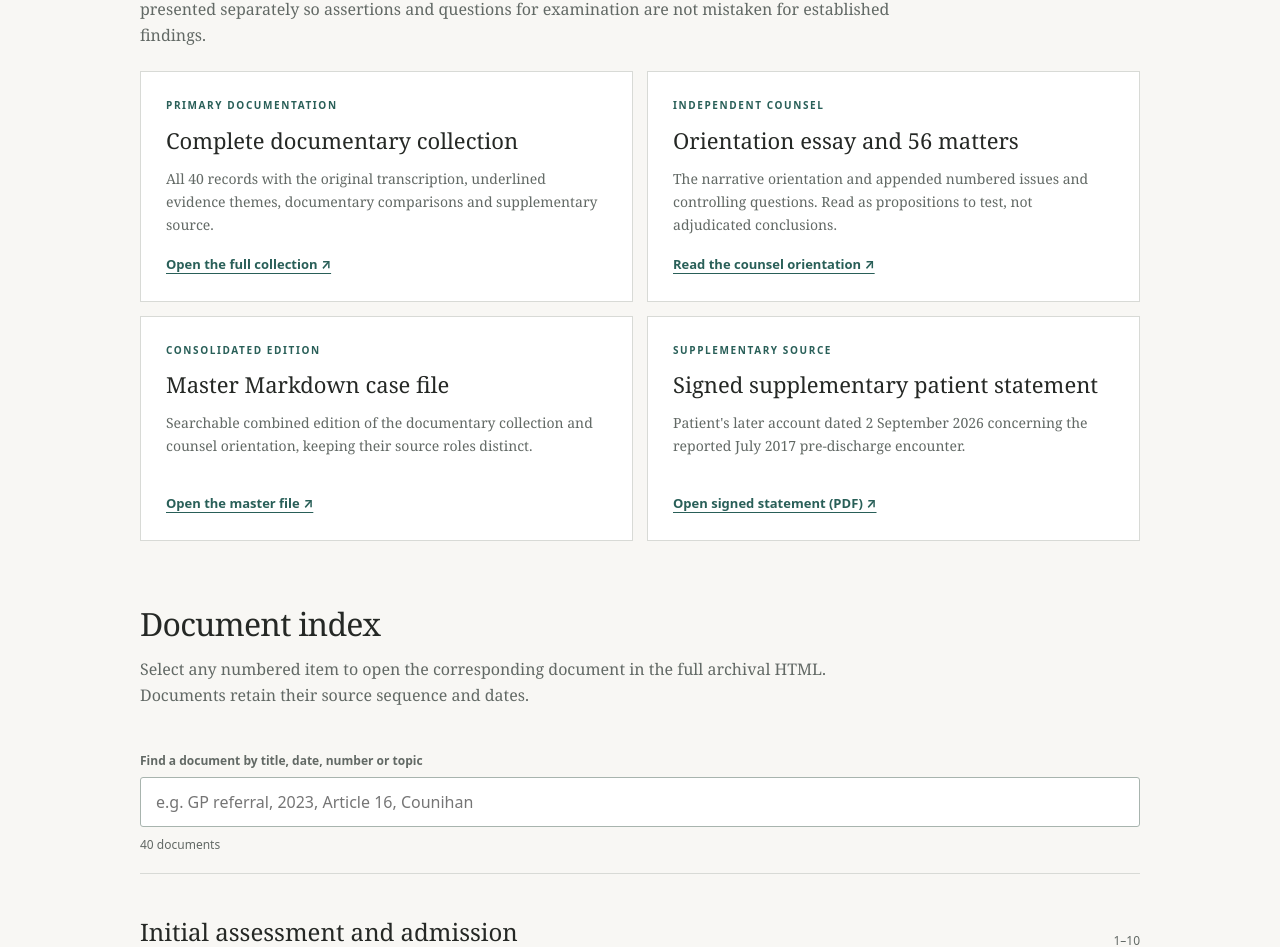
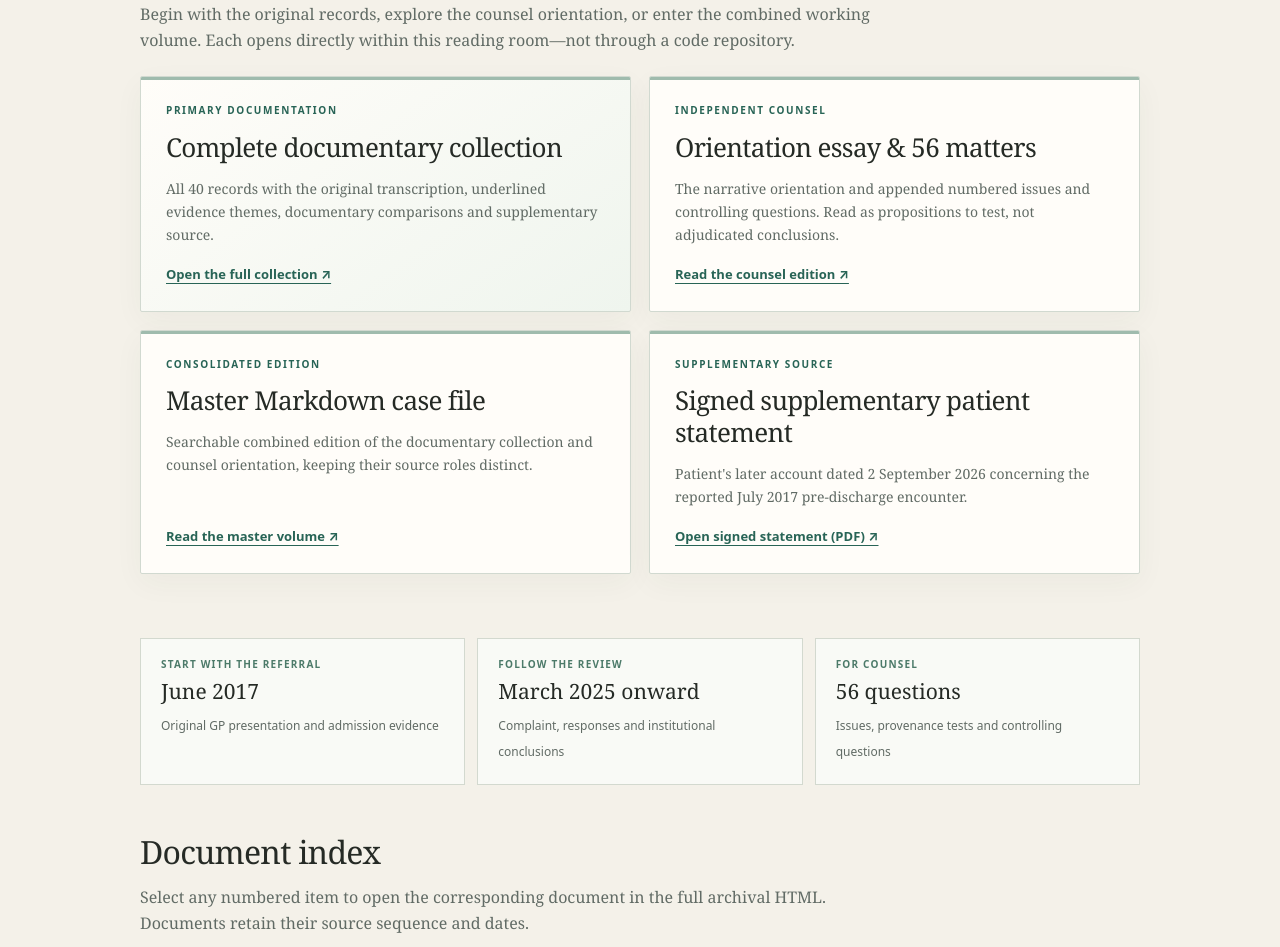
Before and after one commit to TitanicParker/Ms-Tansey, a plain HTML site: page index.html in a window 1280 px wide. Shown: the part 726-1673 px from the top of the page. Drawn offline with Linux system fonts and the light colour scheme.

Commit message:
Refine counsel reading room and remove repository links

```diff
--- a/index.html
+++ b/index.html
@@ -16,20 +16,34 @@ main{padding:42px 0 95px}h2{font-weight:400;font-size:32px;letter-spacing:-.025e
 .assets{margin-top:48px;border-top:1px solid var(--line);padding-top:29px}.asset-list{display:grid;grid-template-columns:repeat(2,minmax(0,1fr));gap:9px}.asset-list a{background:white;border:1px solid var(--line);padding:12px 15px;text-decoration:none;font-size:14px}.asset-list a:hover{text-decoration:underline}footer{border-top:1px solid var(--line);padding:28px 0 45px;font-size:12px;color:var(--muted)}footer p{max-width:780px}footer a{text-decoration:underline}
 @media(max-width:700px){.featured,.asset-list{grid-template-columns:1fr}.hero{padding:47px 0 40px}.doc a{grid-template-columns:30px 1fr 14px;gap:8px}.doc time{grid-column:2;text-align:left}.doc a>span:last-child{grid-column:3;grid-row:1}.feature{min-height:unset}.museum{font-size:11px}}
 @media print{.top,.search-panel{display:none}.hero{padding-top:10px}main{padding-top:15px}.feature{break-inside:avoid}.shelf{break-inside:auto}.doc a{padding:7px 0}}
+
+/* Editorial refinement: quiet gallery-like reading environment */
+:root{--paper:#f4f1e9;--white:#fffdf9;--ink:#252a25;--muted:#616b65;--line:#d8d9d0;--accent:#286456}
+body{background:linear-gradient(150deg,#e6eee7 0,transparent 460px),var(--paper)}
+.top{background:#fffdf9}.brand{letter-spacing:.11em}.hero{position:relative;overflow:hidden;min-height:340px;background:radial-gradient(ellipse at 92% 14%,rgba(46,104,85,.14),transparent 36%),linear-gradient(120deg,#f8f7f0,#e8eee7 90%)}.hero:after{content:"";position:absolute;right:-75px;bottom:-260px;width:520px;height:520px;border:1px solid rgba(55,105,91,.23);border-radius:50%;pointer-events:none}.hero .wrap{position:relative;z-index:1}.hero h1{max-width:880px}.hero .intro{max-width:730px}.meta{gap:9px}.pill{background:rgba(255,255,255,.64);border-color:#c5d0c8;color:#456056}
+.featured{gap:18px}.feature{position:relative;overflow:hidden;border-color:#d1d9d0;border-radius:2px;box-shadow:0 9px 30px rgba(38,58,45,.045);transition:transform .2s,box-shadow .2s}.feature:before{content:"";position:absolute;top:0;left:0;right:0;height:3px;background:#9fbbad}.feature:nth-child(1){background:linear-gradient(145deg,#fffdf9,#eff5ee)}.feature:hover{transform:translateY(-2px);box-shadow:0 17px 40px rgba(38,58,45,.09)}.feature h3{font-size:26px;letter-spacing:-.025em}.feature .action{font-size:13px}.action:focus-visible{outline:3px solid var(--accent)}
+.doc a{transition:background .15s}.doc .no{font-variant-numeric:tabular-nums}.search-panel{background:rgba(244,241,233,.96);backdrop-filter:blur(12px)}.section-head h3{letter-spacing:-.02em}
+.routes{display:grid;grid-template-columns:repeat(3,minmax(0,1fr));gap:12px;margin:0 0 48px}.route{display:block;padding:18px 20px 20px;text-decoration:none;border:1px solid #d3d9cf;background:#f9faf6}.route:hover{background:#eaf1e9}.route small{display:block;font:700 10px system-ui,sans-serif;text-transform:uppercase;letter-spacing:.12em;color:#4c7a69}.route strong{display:block;font:400 21px/1.25 Georgia,serif;margin:7px 0}.route span{font:12px/1.5 system-ui,sans-serif;color:var(--muted)}
+@media(max-width:700px){.routes{grid-template-columns:1fr}.hero{min-height:auto}.feature h3{font-size:23px}}
 </style>
 </head>
 <body>
 <a class="skip" href="#main">Skip to collection</a>
-<header class="top"><div class="wrap"><a class="brand" href="./">DOCUMENTARY CASE / 2017–2026</a><a class="museum" href="https://titanicparker.github.io/">← Project Museum</a></div></header>
-<div class="hero"><div class="wrap"><div class="eyebrow">Documentary record · Indexed source collection</div><h1>The Unanswered Referral and the Authority of the Record</h1><p class="intro">An accessible reading directory for original clinical and institutional documentation, counsel orientation, and a 56-matter register for independent examination.</p><div class="meta"><span class="pill">40 numbered documents</span><span class="pill">2017–2026</span><span class="pill">56 matters for examination</span><span class="pill">Original sources retained</span></div></div></div>
+<header class="top"><div class="wrap"><a class="brand" href="./">DOCUMENTARY CASE / 2017–2026</a><span class="museum">PRIVATE-STYLE READING ROOM · PUBLICLY HOSTED</span></div></header>
+<div class="hero"><div class="wrap"><div class="eyebrow">The documentary archive · Reading room for independent counsel</div><h1>The Unanswered Referral and the Authority of the Record</h1><p class="intro">An accessible reading directory for original clinical and institutional documentation, counsel orientation, and a 56-matter register for independent examination.</p><div class="meta"><span class="pill">40 numbered documents</span><span class="pill">2017–2026</span><span class="pill">56 matters for examination</span><span class="pill">Original sources retained</span></div></div></div>
 <main id="main" class="wrap">
-<section aria-labelledby="reading"><h2 id="reading">Begin reading</h2><p class="section-intro">The documentary record and the interpretive orientation are different kinds of material. They are presented separately so assertions and questions for examination are not mistaken for established findings.</p>
+<section aria-labelledby="reading"><h2 id="reading">Choose your reading path</h2><p class="section-intro">Begin with the original records, explore the counsel orientation, or enter the combined working volume. Each opens directly within this reading room—not through a code repository.</p>
 <div class="featured">
 <article class="feature"><div class="eyebrow">Primary documentation</div><h3>Complete documentary collection</h3><p>All 40 records with the original transcription, underlined evidence themes, documentary comparisons and supplementary source.</p><a class="action" href="Margaret_Tansey.html">Open the full collection ↗</a></article>
-<article class="feature"><div class="eyebrow">Independent counsel</div><h3>Orientation essay and 56 matters</h3><p>The narrative orientation and appended numbered issues and controlling questions. Read as propositions to test, not adjudicated conclusions.</p><a class="action" href="https://github.com/TitanicParker/Ms-Tansey/blob/main/Orientation_for_Counsel_Rewritten%281%29.md">Read the counsel orientation ↗</a></article>
-<article class="feature"><div class="eyebrow">Consolidated edition</div><h3>Master Markdown case file</h3><p>Searchable combined edition of the documentary collection and counsel orientation, keeping their source roles distinct.</p><a class="action" href="https://github.com/TitanicParker/Ms-Tansey/blob/main/Master_Documentary_Case_and_Counsel_Orientation.md">Open the master file ↗</a></article>
+<article class="feature"><div class="eyebrow">Independent counsel</div><h3>Orientation essay &amp; 56 matters</h3><p>The narrative orientation and appended numbered issues and controlling questions. Read as propositions to test, not adjudicated conclusions.</p><a class="action" href="reader.html?document=orientation">Read the counsel edition ↗</a></article>
+<article class="feature"><div class="eyebrow">Consolidated edition</div><h3>Master Markdown case file</h3><p>Searchable combined edition of the documentary collection and counsel orientation, keeping their source roles distinct.</p><a class="action" href="reader.html?document=master">Read the master volume ↗</a></article>
 <article class="feature"><div class="eyebrow">Supplementary source</div><h3>Signed supplementary patient statement</h3><p>Patient's later account dated 2 September 2026 concerning the reported July 2017 pre-discharge encounter.</p><a class="action" href="Article_16_Supplementary_Statement_July_2017.pdf">Open signed statement (PDF) ↗</a></article>
 </div></section>
+<nav class="routes" aria-label="Reading paths">
+<a class="route" href="Margaret_Tansey.html#document-2"><small>Start with the referral</small><strong>June 2017</strong><span>Original GP presentation and admission evidence</span></a>
+<a class="route" href="Margaret_Tansey.html#document-21"><small>Follow the review</small><strong>March 2025 onward</strong><span>Complaint, responses and institutional conclusions</span></a>
+<a class="route" href="reader.html?document=orientation"><small>For counsel</small><strong>56 questions</strong><span>Issues, provenance tests and controlling questions</span></a>
+</nav>
 <section id="documents" aria-labelledby="records"><h2 id="records">Document index</h2><p class="section-intro">Select any numbered item to open the corresponding document in the full archival HTML. Documents retain their source sequence and dates.</p>
 <div class="search-panel"><label for="filter">Find a document by title, date, number or topic</label><input id="filter" type="search" autocomplete="off" placeholder="e.g. GP referral, 2023, Article 16, Counihan"><div class="search-note" id="count" role="status" aria-live="polite">40 documents</div></div>
 <section class="shelf" id="group-1"><div class="section-head"><h3>Initial assessment and admission</h3><span>1–10</span></div><ol><li class="doc" data-search="gp clinical record april–july 2017 1"><a href="Margaret_Tansey.html#document-1"><span class="no">01</span><span class="title">GP Clinical Record</span><time>April–July 2017</time><span aria-hidden="true">↗</span></a></li>
@@ -80,10 +94,10 @@ main{padding:42px 0 95px}h2{font-weight:400;font-size:32px;letter-spacing:-.025e
 <a href="document_07_manuscript.jpg">Manuscript · Interview page 3 (Document 7)</a>
 <a href="Article_16_Supplementary_Statement_July_2017.pdf">Supplementary statement · PDF</a>
 <a href="Margaret_Tansey.html#supplement-2026">Supplementary statement · HTML transcription</a>
-<a href="https://github.com/TitanicParker/Ms-Tansey">Repository · Source and change history</a>
+<a href="reader.html?document=orientation">Counsel orientation · Complete 56-point register</a>
 </div></section>
 </main>
-<footer><div class="wrap"><strong>Documentary provenance.</strong><p>The original records, later patient recollections, and editorial/legal questions have distinct evidential roles. Inclusion in this archive does not establish disputed allegations or certify the accuracy of any source. Document numbering follows the supplied collection. The source files can be inspected in the linked GitHub repository.</p><a href="https://titanicparker.github.io/">Back to the TitanicParker Project Museum</a></div></footer>
+<footer><div class="wrap"><strong>Documentary provenance.</strong><p>The original records, later patient recollections, and editorial/legal questions have distinct evidential roles. Inclusion in this archive does not establish disputed allegations or certify the accuracy of any source. Document numbering follows the supplied collection.</p><a href="#main">Return to the reading room ↑</a></div></footer>
 <script>
 const field=document.querySelector('#filter'),items=[...document.querySelectorAll('.doc')],shelves=[...document.querySelectorAll('.shelf')],count=document.querySelector('#count');
 field.addEventListener('input',()=>{const q=field.value.trim().toLowerCase();let n=0;items.forEach(el=>{const shown=el.dataset.search.includes(q);el.classList.toggle('hidden',!shown);if(shown)n++});shelves.forEach(s=>s.classList.toggle('empty',![...s.querySelectorAll('.doc')].some(el=>!el.classList.contains('hidden'))));count.textContent=n+' of '+items.length+' documents';});
```
